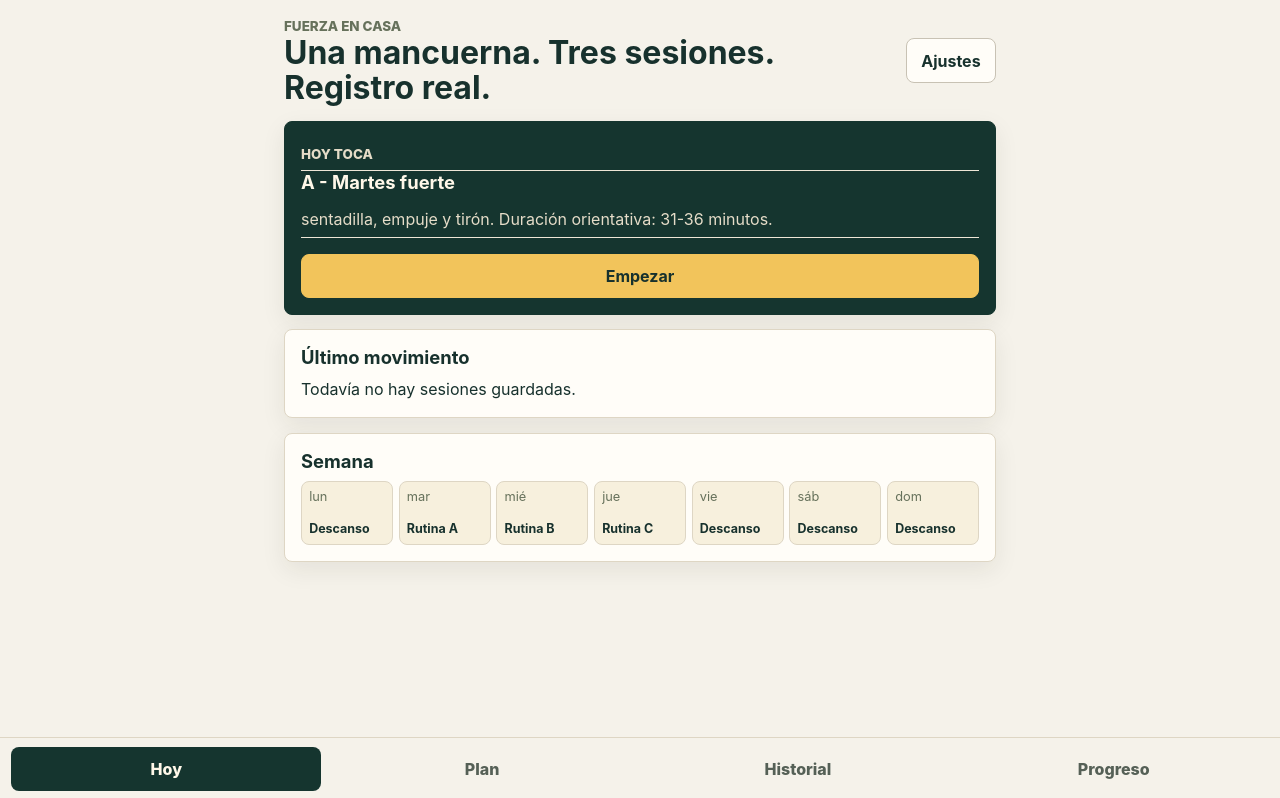
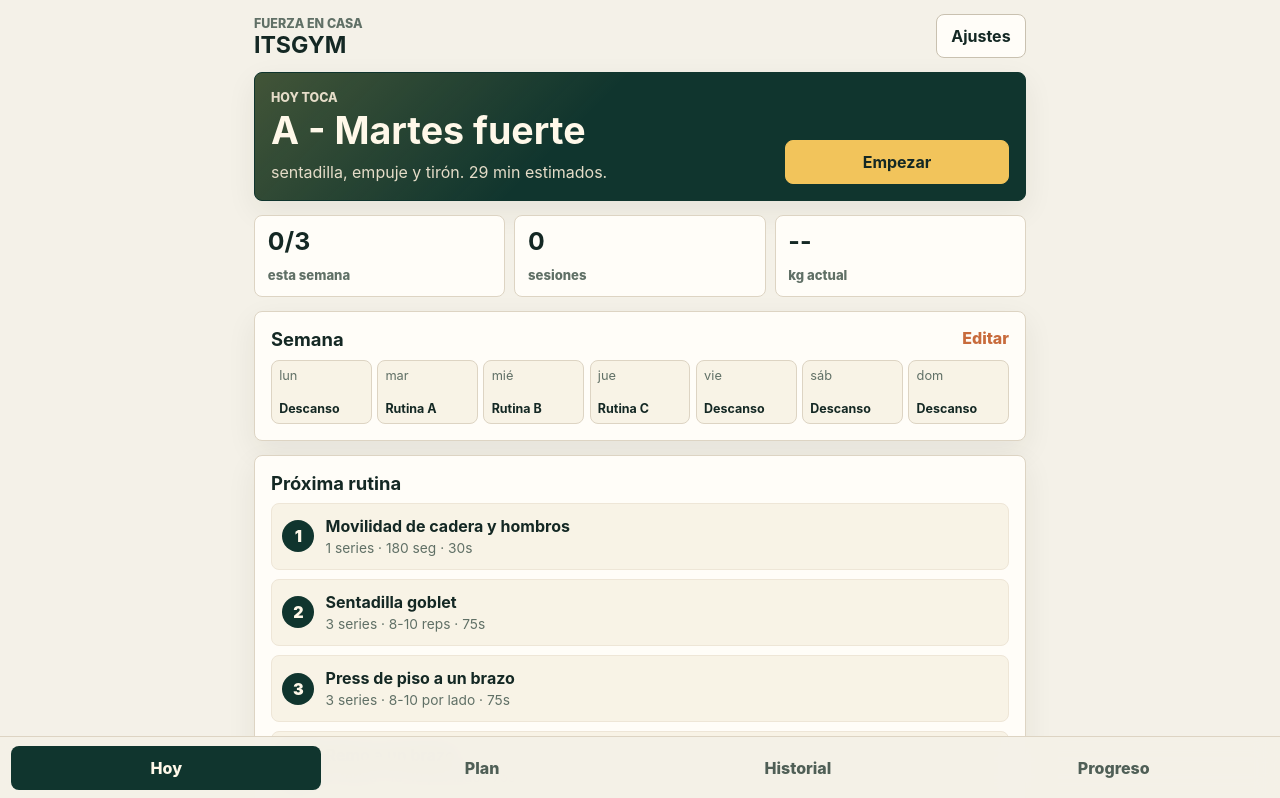
Before and after one commit to Itsjuanit/ITSGYM, a React (Vite) app: page / in a window 1280 px wide. Shown: the top 798 px of the page. Built offline with nearby package versions, Linux system fonts and the light colour scheme.

Commit message:
improve app ui and workout ux

```diff
--- a/src/main.tsx
+++ b/src/main.tsx
@@ -34,10 +34,10 @@ function AppShell() {
   const workoutTemplates = data.profile.customTemplates ?? templates;
   return (
     <div className="shell">
-      <header>
+      <header className="app-header">
         <div>
           <p className="eyebrow">Fuerza en casa</p>
-          <h1>Una mancuerna. Tres sesiones. Registro real.</h1>
+          <h1>ITSGYM</h1>
         </div>
         <NavLink className="icon-link" to="/ajustes">Ajustes</NavLink>
       </header>
@@ -65,6 +65,7 @@ function Today({ data, refresh, workoutTemplates }: { data: Snapshot; refresh: (
   const navigate = useNavigate();
   const active = data.sessions.find((session) => session.status === "active" || session.status === "paused");
   const completed = data.sessions.filter((session) => session.status === "completed");
+  const weekCompleted = completed.filter((session) => session.localDate >= todayKey(new Date(Date.now() - 6 * 86400000))).length;
   const next = active?.template ?? workoutTemplates[(workoutTemplates.findIndex((item) => item.id === completed[0]?.templateId) + 1) % workoutTemplates.length];
   const start = async () => {
     await startOrResumeSession(workoutTemplates);
@@ -73,19 +74,33 @@ function Today({ data, refresh, workoutTemplates }: { data: Snapshot; refresh: (
   };
   return (
     <section className="stack">
-      <article className="panel hero-panel">
-        <p className="eyebrow">Hoy toca</p>
-        <h2>{active ? `Continuar ${active.template.name}` : next.name}</h2>
-        <p>{next.focus}. Duración orientativa: {next.minutes} minutos.</p>
+      <article className="panel hero-panel today-hero">
+        <div>
+          <p className="eyebrow">{active ? "Sesión abierta" : "Hoy toca"}</p>
+          <h2>{active ? `Continuar ${active.template.name}` : next.name}</h2>
+          <p>{next.focus}. {estimateTemplateMinutes(next)} min estimados.</p>
+        </div>
         <button className="primary" onClick={start}>{active ? "Continuar" : "Empezar"}</button>
       </article>
-      <article className="panel">
-        <h2>Último movimiento</h2>
-        <p>{data.sessions[0] ? `${data.sessions[0].template.name} · ${data.sessions[0].status} · ${data.sessions[0].localDate}` : "Todavía no hay sesiones guardadas."}</p>
+      <article className="quick-stats">
+        <div><strong>{weekCompleted}/3</strong><span>esta semana</span></div>
+        <div><strong>{completed.length}</strong><span>sesiones</span></div>
+        <div><strong>{data.weights[0]?.kg ?? data.profile.weightKg ?? "--"}</strong><span>kg actual</span></div>
       </article>
       <article className="panel">
-        <h2>Semana</h2>
+        <div className="section-title">
+          <h2>Semana</h2>
+          <NavLink to="/plan">Editar</NavLink>
+        </div>
         <Week profile={data.profile} workoutTemplates={workoutTemplates} />
+      </article>
+      <article className="panel">
+        <h2>Próxima rutina</h2>
+        <SessionPreview template={next} />
+      </article>
+      <article className="panel compact-panel">
+        <h2>Último movimiento</h2>
+        <p>{data.sessions[0] ? `${data.sessions[0].template.name} · ${sessionStatus(data.sessions[0].status)} · ${data.sessions[0].localDate}` : "Todavía no hay sesiones guardadas."}</p>
       </article>
     </section>
   );
@@ -143,14 +158,22 @@ function Plan({ data, refresh, workoutTemplates }: { data: Snapshot; refresh: ()
   return (
     <section className="stack">
       <article className="panel">
-        <h2>Calendario</h2>
-        <p>Entrenás con esta app martes, miércoles y jueves.</p>
+        <div className="section-title">
+          <h2>Calendario</h2>
+          <span>Martes, miércoles y jueves</span>
+        </div>
         <Week profile={{ ...data.profile, strengthDays: [2, 3, 4], padelDays: [] }} workoutTemplates={draft} />
       </article>
       {draft.map((template) => (
-        <article className="panel" key={template.id}>
-          <h2>{template.name}</h2>
-          <p>{template.focus} · {template.minutes} min · estimado {estimateTemplateMinutes(template)} min</p>
+        <article className="panel routine-card" key={template.id}>
+          <div className="section-title">
+            <div>
+              <p className="eyebrow">Rutina {template.id}</p>
+              <h2>{template.name}</h2>
+            </div>
+            <strong>{estimateTemplateMinutes(template)} min</strong>
+          </div>
+          <p>{template.focus} · {template.exercises.length} ejercicios</p>
           <div className="routine-editor">
             {template.exercises.map((item, index) => (
               <div className="routine-row" key={`${template.id}-${index}`}>
@@ -205,6 +228,7 @@ function Training({ data, refresh }: { data: Snapshot; refresh: () => Promise<vo
   const isExerciseDone = done >= item.sets;
   const isLastExercise = index === session.template.exercises.length - 1;
   const restLeft = restUntil ? Math.max(0, Math.ceil((restUntil - now) / 1000)) : 0;
+  const stateLabel = restLeft ? "Descanso" : isExerciseDone ? "Listo" : "Registrar";
   const progress = ((index + Math.min(done / item.sets, 1)) / session.template.exercises.length) * 100;
   const save = async (next: WorkoutSession) => {
     setSession(next);
@@ -229,18 +253,29 @@ function Training({ data, refresh }: { data: Snapshot; refresh: () => Promise<vo
     navigate("/historial");
   };
   return (
-    <section className="stack">
-      <article className="panel hero-panel">
-        <p className="eyebrow">{session.template.name} · ejercicio {index + 1}/{session.template.exercises.length}</p>
+    <section className="stack training">
+      <article className="panel hero-panel training-hero">
+        <div className="training-top">
+          <div>
+            <p className="eyebrow">{session.template.name}</p>
+            <h2>{exercise.name}</h2>
+          </div>
+          <strong>{index + 1}/{session.template.exercises.length}</strong>
+        </div>
         <div className="workout-progress" aria-label={`Progreso ${Math.round(progress)}%`}><span style={{ width: `${progress}%` }} /></div>
-        <h2>{exercise.name}</h2>
-        <p>{exercise.load} · {item.target}</p>
-        {item.tempo && <p>Tempo: {item.tempo}</p>}
+        <div className="training-meta">
+          <span>{stateLabel}</span>
+          <span>{exercise.load}</span>
+          <span>{item.target}</span>
+          {item.tempo && <span>{item.tempo}</span>}
+        </div>
         <Demo exercise={exercise} />
       </article>
-      <article className="panel">
-        <h2>Series</h2>
-        <p>Serie {Math.min(done + 1, item.sets)}/{item.sets} · {done} confirmadas · descanso {item.rest}s</p>
+      <article className="panel action-panel">
+        <div className="section-title">
+          <h2>Serie {Math.min(done + 1, item.sets)}/{item.sets}</h2>
+          <span>{done} confirmadas</span>
+        </div>
         {restLeft > 0 ? (
           <div className="rest-card">
             <span>Descanso</span>
@@ -256,7 +291,7 @@ function Training({ data, refresh }: { data: Snapshot; refresh: () => Promise<vo
         ) : exercise.unilateral
           ? <TwoSideSet key={`${exercise.id}-${done}`} exerciseId={exercise.id} setNumber={done + 1} unit={exercise.unit} initialValue={targetDefault(item.target, exercise.unit)} onSave={logSet} />
           : <OneValueSet key={`${exercise.id}-${done}`} exerciseId={exercise.id} setNumber={done + 1} unit={exercise.unit} initialValue={targetDefault(item.target, exercise.unit)} onSave={logSet} />}
-        <div className="actions">
+        <div className="actions subtle-actions">
           <button onClick={undo} disabled={!session.sets.length}>Deshacer</button>
           <button onClick={nextExercise} disabled={isLastExercise}>Siguiente</button>
         </div>
@@ -295,6 +330,22 @@ function TwoSideSet({ exerciseId, setNumber, unit, initialValue, onSave }: { exe
 function ExerciseLine({ item }: { item: TemplateExercise }) {
   const exercise = byId[item.exerciseId];
   return <p><strong>{exercise.name}</strong><span>{item.sets} series · {item.target} · {item.rest}s{item.tempo ? ` · ${item.tempo}` : ""}</span></p>;
+}
+
+function SessionPreview({ template }: { template: WorkoutTemplate }) {
+  return (
+    <div className="session-preview">
+      {template.exercises.map((item, index) => {
+        const exercise = byId[item.exerciseId];
+        return (
+          <div key={`${template.id}-${item.exerciseId}-${index}`}>
+            <span>{index + 1}</span>
+            <p><strong>{exercise.name}</strong><small>{item.sets} series · {item.target} · {item.rest}s</small></p>
+          </div>
+        );
+      })}
+    </div>
+  );
 }
 
 function Demo({ exercise }: { exercise: typeof exercises[number] }) {
@@ -377,8 +428,11 @@ function History({ data, refresh }: { data: Snapshot; refresh: () => Promise<voi
       {data.sessions.length === 0 && <article className="panel"><h2>Historial</h2><p>No hay entrenamientos todavía.</p></article>}
       {data.sessions.map((session) => (
         <article className="panel" key={session.id}>
-          <h2>{session.template.name}</h2>
-          <p>{session.localDate} · {session.status} · {formatMinutes(session.activeMs)} · {session.sets.length} series</p>
+          <div className="section-title">
+            <h2>{session.template.name}</h2>
+            <span>{sessionStatus(session.status)}</span>
+          </div>
+          <p>{session.localDate} · {formatMinutes(session.activeMs)} · {session.sets.length} series</p>
           <details>
             <summary>Detalle</summary>
             {session.sets.map((set, i) => <p key={`${set.exerciseId}-${i}`}>{byId[set.exerciseId].name}: {set.left != null ? `izquierda ${set.left} / derecha ${set.right}` : set.value}</p>)}
@@ -399,12 +453,21 @@ function Progress({ data, refresh }: { data: Snapshot; refresh: () => Promise<vo
     await refresh();
   };
   const weekly = completed.filter((session) => session.localDate >= todayKey(new Date(Date.now() - 6 * 86400000))).length;
+  const adherence = Math.round((weekly / 3) * 100);
   return (
     <section className="stack">
       <article className="metrics">
         <div><span>{weekly}</span><p>fuerza esta semana</p></div>
         <div><span>{completed.length}</span><p>completadas</p></div>
         <div><span>{partial}</span><p>parciales</p></div>
+      </article>
+      <article className="panel">
+        <div className="section-title">
+          <h2>Adherencia</h2>
+          <span>{adherence}%</span>
+        </div>
+        <div className="meter"><span style={{ width: `${Math.min(adherence, 100)}%` }} /></div>
+        <p>Objetivo: 3 sesiones entre martes y jueves.</p>
       </article>
       <FitnessSystem data={data} />
       <article className="panel">
@@ -555,6 +618,10 @@ function bestSet(sessions: WorkoutSession[], exerciseId: string) {
   return values.length ? `mejor registro: ${Math.max(...values)}` : "sin registros";
 }
 
+function sessionStatus(status: WorkoutSession["status"]) {
+  return ({ active: "activa", paused: "pausada", completed: "completa", partial: "parcial" } as const)[status];
+}
+
 function targetDefault(target: string, unit: "reps" | "seconds") {
   const numbers = target.match(/\d+/g)?.map(Number) ?? [];
   if (!numbers.length) return unit === "seconds" ? 30 : 10;
--- a/src/styles.css
+++ b/src/styles.css
@@ -1,7 +1,16 @@
 :root {
   font-family: Inter, ui-sans-serif, system-ui, -apple-system, BlinkMacSystemFont, "Segoe UI", sans-serif;
-  color: #17312d;
-  background: #f5f2ea;
+  color: #142824;
+  background: #f4f1e8;
+  --ink: #142824;
+  --muted: #607066;
+  --line: #ddd4c3;
+  --paper: #fffdf8;
+  --soft: #f8f3e6;
+  --deep: #10352e;
+  --deep-2: #214d42;
+  --accent: #f2c45b;
+  --accent-2: #c86b3c;
   font-synthesis: none;
   text-rendering: optimizeLegibility;
 }
@@ -12,65 +21,152 @@ body { margin: 0; min-width: 320px; }
 
 button, input, textarea, select, .file, .icon-link {
   min-height: 44px;
-  border: 1px solid #c8c2b4;
+  border: 1px solid #c9c1b0;
   border-radius: 8px;
-  background: #fffdf8;
-  color: #17312d;
+  background: var(--paper);
+  color: var(--ink);
   font: inherit;
 }
 
 button, .file, .icon-link { padding: 0.7rem 0.9rem; font-weight: 750; cursor: pointer; }
 button:disabled { opacity: 0.45; cursor: not-allowed; }
-button:focus-visible, a:focus-visible, input:focus-visible, textarea:focus-visible { outline: 3px solid #f2c45b; outline-offset: 2px; }
+button:focus-visible, a:focus-visible, input:focus-visible, textarea:focus-visible, select:focus-visible { outline: 3px solid var(--accent); outline-offset: 2px; }
 input, textarea, select { width: 100%; padding: 0.65rem; }
 textarea { min-height: 7rem; resize: vertical; }
 a { color: inherit; text-decoration: none; }
 
 .shell {
-  max-width: 760px;
+  max-width: 820px;
   min-height: 100svh;
   margin: 0 auto;
-  padding: max(1rem, env(safe-area-inset-top)) 1rem calc(5.5rem + env(safe-area-inset-bottom));
+  padding: max(0.85rem, env(safe-area-inset-top)) 1rem calc(6.4rem + env(safe-area-inset-bottom));
 }
 
-header {
+.app-header {
   display: flex;
   justify-content: space-between;
   gap: 1rem;
   align-items: center;
-  margin-bottom: 1rem;
+  margin-bottom: 0.9rem;
 }
 
 h1, h2, p { margin: 0; }
-h1 { font-size: clamp(1.45rem, 5vw, 2rem); line-height: 1.08; max-width: 12ch; }
+h1 { font-size: 1.45rem; line-height: 1; }
 h2 { font-size: 1.15rem; line-height: 1.2; margin-bottom: 0.55rem; }
 p, li, label, summary { line-height: 1.5; font-size: 1rem; }
 
-.eyebrow { color: #66715b; font-size: 0.84rem; font-weight: 800; text-transform: uppercase; letter-spacing: 0; }
-.stack { display: grid; gap: 0.9rem; }
+.eyebrow { color: var(--muted); font-size: 0.78rem; font-weight: 850; text-transform: uppercase; letter-spacing: 0; }
+.stack { display: grid; gap: 0.85rem; }
 
 .panel, .metrics > div {
-  background: #fffdf8;
-  border: 1px solid #ded6c4;
+  background: var(--paper);
+  border: 1px solid var(--line);
   border-radius: 8px;
   padding: 1rem;
-  box-shadow: 0 8px 24px rgb(39 44 31 / 8%);
+  box-shadow: 0 10px 30px rgb(39 44 31 / 7%);
 }
 
-.hero-panel { background: #15352f; color: #fff8e9; border-color: #15352f; }
+.hero-panel { background: var(--deep); color: #fff8e9; border-color: var(--deep); }
 .hero-panel .eyebrow, .hero-panel p { color: #e5dcc8; }
-.primary { background: #f2c45b; border-color: #f2c45b; color: #17312d; width: 100%; margin-top: 1rem; }
+.primary { background: var(--accent); border-color: var(--accent); color: var(--ink); width: 100%; margin-top: 1rem; }
 .danger { color: #8b1f1f; border-color: #e3b3a7; }
 .status { color: #20623c; font-weight: 700; }
+.icon-link { white-space: nowrap; }
+
+.today-hero {
+  display: grid;
+  gap: 1rem;
+  background:
+    linear-gradient(135deg, rgb(242 196 91 / 22%), transparent 42%),
+    var(--deep);
+}
+
+.today-hero h2 {
+  font-size: clamp(1.65rem, 7vw, 2.35rem);
+  letter-spacing: 0;
+  margin-bottom: 0.45rem;
+}
+
+.section-title {
+  display: flex;
+  align-items: start;
+  justify-content: space-between;
+  gap: 0.85rem;
+  margin-bottom: 0.65rem;
+}
+
+.section-title h2 { margin-bottom: 0; }
+.section-title > span, .section-title > strong, .section-title a { color: var(--muted); font-weight: 850; }
+.section-title a { color: var(--accent-2); }
+
+.quick-stats {
+  display: grid;
+  grid-template-columns: repeat(3, 1fr);
+  gap: 0.55rem;
+}
+
+.quick-stats div {
+  min-height: 82px;
+  padding: 0.8rem;
+  border: 1px solid var(--line);
+  border-radius: 8px;
+  background: var(--paper);
+  display: grid;
+  align-content: space-between;
+}
+
+.quick-stats strong {
+  font-size: 1.55rem;
+  line-height: 1;
+}
+
+.quick-stats span {
+  color: var(--muted);
+  font-size: 0.82rem;
+  font-weight: 800;
+}
 
 .week { display: grid; grid-template-columns: repeat(7, minmax(0, 1fr)); gap: 0.35rem; }
-.day { min-height: 64px; border: 1px solid #ded6c4; border-radius: 8px; padding: 0.45rem; display: grid; align-content: space-between; background: #f7f0dd; }
-.day span { font-size: 0.8rem; color: #66715b; }
+.day { min-height: 64px; border: 1px solid var(--line); border-radius: 8px; padding: 0.45rem; display: grid; align-content: space-between; background: var(--soft); }
+.day span { font-size: 0.8rem; color: var(--muted); }
 .day strong { font-size: 0.78rem; overflow-wrap: anywhere; }
 
 .list { display: grid; gap: 0.55rem; margin-top: 0.75rem; }
 .list p, .panel > p + p, details p, .panel > p:not(:last-child) { padding-block: 0.35rem; border-bottom: 1px solid #eee6d7; }
-.list span, .panel p span { display: block; color: #66715b; }
+.list span, .panel p span { display: block; color: var(--muted); }
+
+.session-preview {
+  display: grid;
+  gap: 0.55rem;
+}
+
+.session-preview div {
+  display: grid;
+  grid-template-columns: 2rem 1fr;
+  gap: 0.7rem;
+  align-items: center;
+  padding: 0.65rem;
+  border: 1px solid #eee6d7;
+  border-radius: 8px;
+  background: var(--soft);
+}
+
+.session-preview span {
+  width: 2rem;
+  height: 2rem;
+  display: grid;
+  place-items: center;
+  border-radius: 999px;
+  background: var(--deep);
+  color: #fff8e9;
+  font-weight: 900;
+}
+
+.session-preview small {
+  display: block;
+  color: var(--muted);
+  font-size: 0.86rem;
+}
 
 .routine-editor { display: grid; gap: 0.8rem; margin-top: 0.8rem; }
 .routine-row {
@@ -80,7 +176,7 @@ p, li, label, summary { line-height: 1.5; font-size: 1rem; }
   padding: 0.75rem;
   border: 1px solid #eee6d7;
   border-radius: 8px;
-  background: #faf6ec;
+  background: var(--soft);
 }
 .routine-row label:first-child, .routine-row label:nth-child(3) { grid-column: 1 / -1; }
 .routine-row label { font-weight: 700; }
@@ -88,7 +184,7 @@ p, li, label, summary { line-height: 1.5; font-size: 1rem; }
 
 .demo, .exercise-demo {
   min-height: 128px;
-  margin: 1rem 0;
+  margin: 0.8rem 0;
   border-radius: 8px;
 }
 
@@ -120,10 +216,10 @@ p, li, label, summary { line-height: 1.5; font-size: 1rem; }
 
 .exercise-demo img {
   width: 100%;
-  aspect-ratio: 4 / 3;
+  aspect-ratio: 5 / 4;
   object-fit: contain;
   display: block;
-  background: #f5f2ea;
+  background: #f4f1e8;
 }
 
 .exercise-demo figcaption {
@@ -145,7 +241,7 @@ p, li, label, summary { line-height: 1.5; font-size: 1rem; }
   gap: 0.65rem;
   padding: 0.8rem;
   border-radius: 8px;
-  background: rgb(255 248 233 / 8%);
+  background: rgb(255 248 233 / 10%);
 }
 
 .exercise-guide ol {
@@ -175,9 +271,12 @@ p, li, label, summary { line-height: 1.5; font-size: 1rem; }
 .set-row.two { grid-template-columns: 1fr 1fr; }
 .set-row.two button { grid-column: 1 / -1; }
 .actions { grid-template-columns: repeat(auto-fit, minmax(120px, 1fr)); margin-top: 0.8rem; }
-.sticky-actions { position: sticky; bottom: calc(4.4rem + env(safe-area-inset-bottom)); background: #f5f2ea; padding-top: 0.4rem; }
+.sticky-actions {
+  margin-inline: -1rem;
+  padding: 0 1rem;
+}
 .workout-progress {
-  height: 10px;
+  height: 8px;
   overflow: hidden;
   border-radius: 999px;
   background: rgb(255 248 233 / 22%);
@@ -190,32 +289,97 @@ p, li, label, summary { line-height: 1.5; font-size: 1rem; }
   background: #f2c45b;
 }
 
+.training { gap: 0.75rem; }
+
+.training-hero { padding: 0.9rem; }
+
+.training-top {
+  display: flex;
+  justify-content: space-between;
+  gap: 0.85rem;
+  align-items: start;
+  margin-bottom: 0.8rem;
+}
+
+.training-top h2 {
+  font-size: clamp(1.3rem, 6vw, 1.9rem);
+  margin-bottom: 0;
+}
+
+.training-top strong {
+  min-width: 3.25rem;
+  min-height: 3.25rem;
+  display: grid;
+  place-items: center;
+  border-radius: 8px;
+  background: rgb(255 248 233 / 11%);
+  color: var(--accent);
+  font-size: 1.1rem;
+}
+
+.training-meta {
+  display: flex;
+  flex-wrap: wrap;
+  gap: 0.45rem;
+  margin-top: 0.75rem;
+}
+
+.training-meta span {
+  padding: 0.32rem 0.55rem;
+  border-radius: 8px;
+  background: rgb(255 248 233 / 11%);
+  color: #fff8e9;
+  font-size: 0.86rem;
+  font-weight: 800;
+}
+
+.action-panel {
+  border-color: #d2b35e;
+  box-shadow: 0 14px 34px rgb(64 48 10 / 11%);
+}
+
+.subtle-actions button { background: #fffaf0; }
+
 .rest-card {
   display: grid;
   gap: 0.55rem;
-  padding: 1rem;
-  border: 1px solid #eee6d7;
+  padding: 1.05rem;
+  border: 1px solid var(--line);
   border-radius: 8px;
   text-align: center;
   background: #fffaf0;
 }
 
 .rest-card span {
-  color: #66715b;
+  color: var(--muted);
   font-weight: 800;
 }
 
 .rest-card strong {
-  font-size: 2.6rem;
+  font-size: clamp(2.4rem, 16vw, 4rem);
   line-height: 1;
-  color: #15352f;
+  color: var(--deep);
 }
 
 .rest-card.done { background: #f8f0da; }
 
 .metrics { display: grid; grid-template-columns: repeat(3, 1fr); gap: 0.55rem; }
-.metrics span { display: block; font-size: 1.8rem; font-weight: 900; color: #15352f; }
-.metrics p { font-size: 0.82rem; color: #66715b; }
+.metrics span { display: block; font-size: 1.8rem; font-weight: 900; color: var(--deep); }
+.metrics p { font-size: 0.82rem; color: var(--muted); }
+.meter {
+  height: 0.75rem;
+  overflow: hidden;
+  border-radius: 999px;
+  background: #eadfca;
+  margin-bottom: 0.65rem;
+}
+
+.meter span {
+  display: block;
+  height: 100%;
+  border-radius: inherit;
+  background: linear-gradient(90deg, var(--accent), var(--accent-2));
+}
 .assessment-form { margin: 0.8rem 0; }
 .assessment-form label, .system-grid h3 { font-weight: 800; }
 .assessment-form label:nth-last-child(-n + 4), .system-grid section { grid-column: 1 / -1; }
@@ -224,7 +388,7 @@ p, li, label, summary { line-height: 1.5; font-size: 1rem; }
   padding: 0.75rem;
   border: 1px solid #eee6d7;
   border-radius: 8px;
-  background: #faf6ec;
+  background: var(--soft);
 }
 .system-grid h3 { margin: 0 0 0.35rem; font-size: 1rem; }
 .file { display: grid; place-items: center; text-align: center; }
@@ -232,16 +396,17 @@ p, li, label, summary { line-height: 1.5; font-size: 1rem; }
 
 .bottom {
   position: fixed;
+  z-index: 10;
   left: 0;
   right: 0;
   bottom: 0;
-  padding: 0.55rem max(0.7rem, env(safe-area-inset-right)) max(0.55rem, env(safe-area-inset-bottom)) max(0.7rem, env(safe-area-inset-left));
+  padding: 0.6rem max(0.7rem, env(safe-area-inset-right)) max(0.6rem, env(safe-area-inset-bottom)) max(0.7rem, env(safe-area-inset-left));
   display: grid;
   grid-template-columns: repeat(4, 1fr);
   gap: 0.35rem;
-  background: rgb(245 242 234 / 94%);
+  background: rgb(244 241 232 / 96%);
   backdrop-filter: blur(12px);
-  border-top: 1px solid #ded6c4;
+  border-top: 1px solid var(--line);
 }
 
 .bottom a {
@@ -249,20 +414,35 @@ p, li, label, summary { line-height: 1.5; font-size: 1rem; }
   display: grid;
   place-items: center;
   border-radius: 8px;
-  color: #556056;
+  color: #4f5f56;
   font-weight: 800;
 }
 
-.bottom a.active { background: #15352f; color: #fff8e9; }
+.bottom a.active { background: var(--deep); color: #fff8e9; }
 
 @media (min-width: 720px) {
   .shell { padding-inline: 1.5rem; }
-  h1 { max-width: none; }
+  .today-hero { grid-template-columns: 1fr 14rem; align-items: end; }
+  .today-hero .primary { margin-top: 0; }
   .form-grid { grid-template-columns: repeat(3, 1fr); align-items: end; }
   .assessment-form, .system-grid { grid-template-columns: repeat(3, 1fr); }
+  .routine-row { grid-template-columns: 1fr 5rem 1fr 6rem 1fr 5rem; align-items: end; }
+  .routine-row label:first-child, .routine-row label:nth-child(3) { grid-column: auto; }
+}
+
+@media (max-width: 430px) {
+  .shell { padding-inline: 0.75rem; }
+  .panel, .metrics > div { padding: 0.85rem; }
+  .quick-stats { gap: 0.4rem; }
+  .quick-stats div { padding: 0.65rem; }
+  .quick-stats strong { font-size: 1.25rem; }
+  .week { grid-template-columns: repeat(4, minmax(0, 1fr)); }
+  .set-row.two { grid-template-columns: 1fr; }
+  .exercise-demo { grid-template-columns: 1fr; }
+  .sticky-actions { margin-inline: -0.75rem; padding-inline: 0.75rem; }
 }
 
 @media (prefers-reduced-motion: no-preference) {
-  button, a { transition: transform 160ms ease, background 160ms ease; }
+  button, a, .workout-progress span, .meter span { transition: transform 160ms ease, background 160ms ease, width 220ms ease; }
   button:active, .bottom a:active { transform: translateY(1px); }
 }
```
